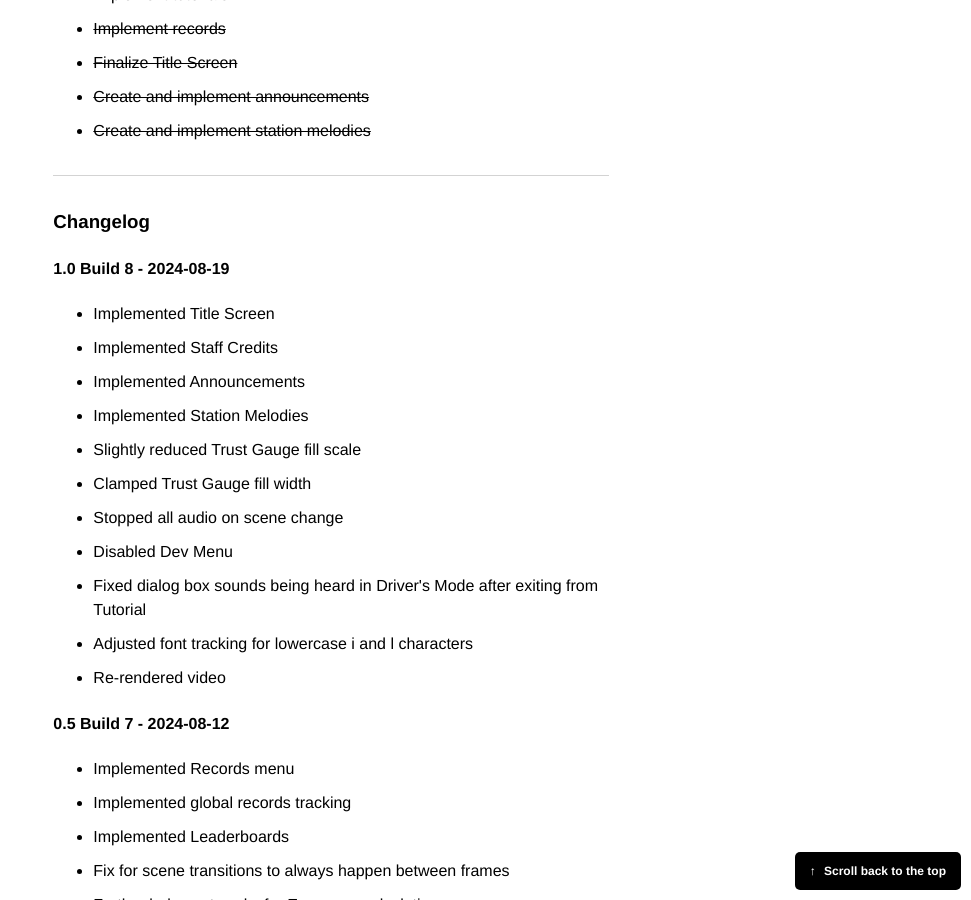
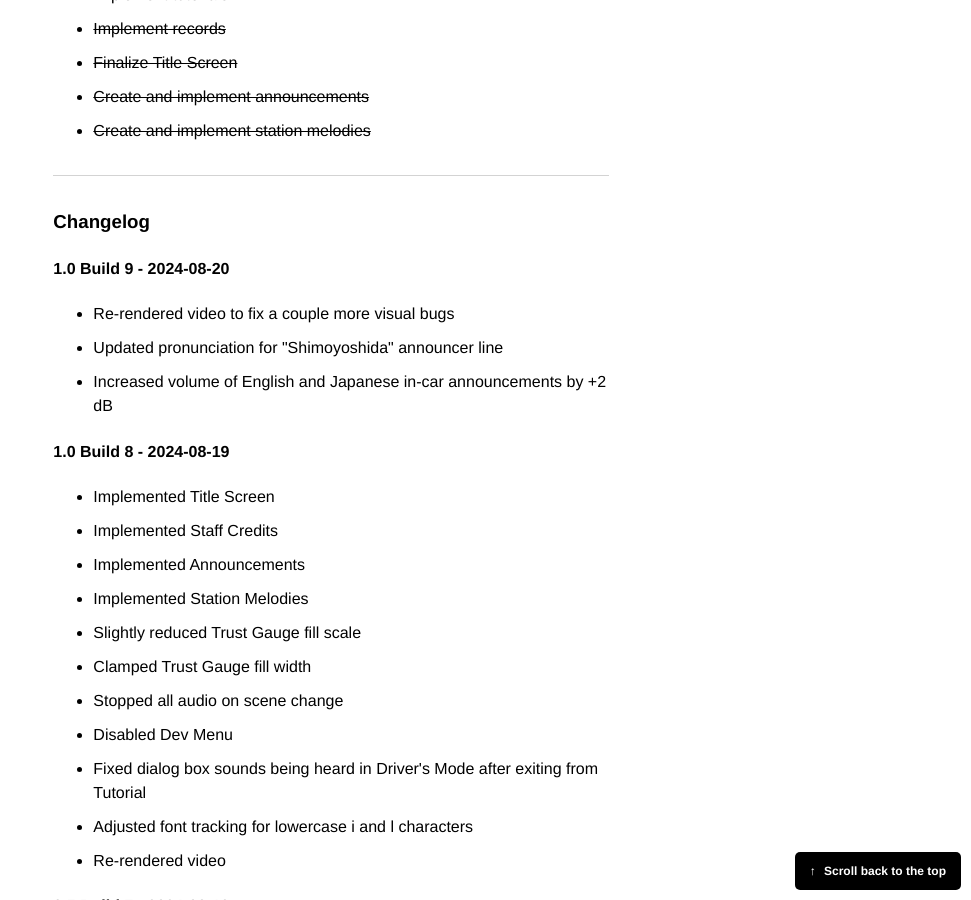
Before and after one commit to hunterbridges/blog, a Jekyll site: the page built from zerozero/playtest.html, in a window 1280 px wide and 900 px high, scrolled down 6917 px. Shown: the whole window, without its empty margins (309-1280 px from the left). Built offline with Jekyll 4.4.1, drawn with Linux system fonts in a browser that asks for light colours; some web fonts are replaced; comment, search, counter and statistics services are not loaded.

```diff
--- a/zerozero/playtest.html
+++ b/zerozero/playtest.html
@@ -195,6 +195,15 @@ layout: default
 <hr>
 
 <h3>Changelog</h3>
+<h4>1.0 Build 9 - 2024-08-20</h4>
+<p>
+    <ul>
+        <li>Re-rendered video to fix a couple more visual bugs</li>
+        <li>Updated pronunciation for "Shimoyoshida" announcer line</li>
+        <li>Increased volume of English and Japanese in-car announcements by +2 dB</li>
+    </ul>
+</p>
+
 <h4>1.0 Build 8 - 2024-08-19</h4>
 <p>
     <ul>
```
